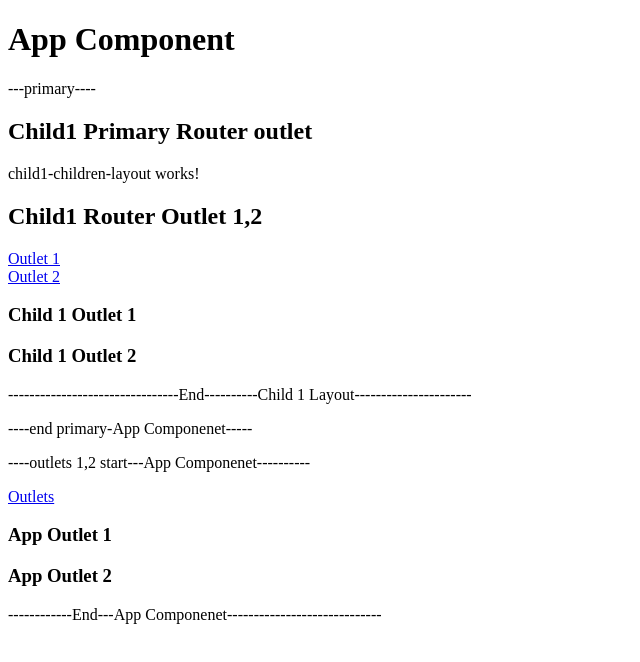
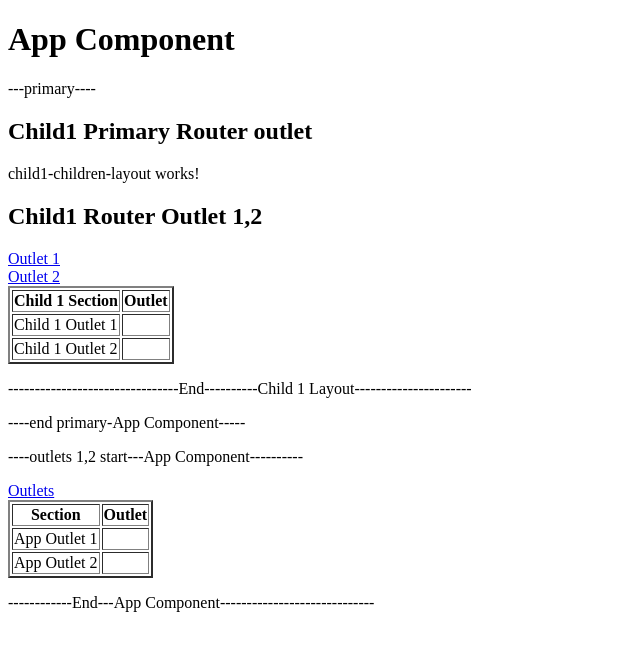
Before and after one commit to timyshark/ng-outlet, an Angular app: page /child1 in a window 1280 px wide. Shown: the top 662 px of the page, without its empty margins (0-640 px from the left). Built offline with nearby package versions, Linux system fonts and the light colour scheme.

Commit message:
added comments for readability

```diff
--- a/src/app/app-routing.module.ts
+++ b/src/app/app-routing.module.ts
@@ -7,19 +7,13 @@ import { OC2Component } from './oc2/oc2.component';
 import { RootLayoutComponent } from './root-layout/root-layout.component';
 
 const routes: Routes = [
-  {path: '' , component: RootLayoutComponent},
-  {path: 'a' , component: AComponent},
-  {path: 'b' , component: BComponent},
-  {
-    path: 'child1',
-    loadChildren: () => import('./child1/child1.module').then(m => m.Child1Module),
-  },
-  {
-    path: 'child2',
-    loadChildren: () => import('./child2/child2.module').then(m => m.Child2Module),
-  },
-  {path: 'oc1' , component: OC1Component, outlet: 'outlet1'},
-  {path: 'oc2' , component: OC2Component, outlet: 'outlet2'},
+  { path: '', component: RootLayoutComponent },
+  { path: 'a', component: AComponent },
+  { path: 'b', component: BComponent },
+  { path: 'child1', loadChildren: () => import('./child1/child1.module').then(m => m.Child1Module) },
+  { path: 'child2', loadChildren: () => import('./child2/child2.module').then(m => m.Child2Module) },
+  { path: 'oc1', component: OC1Component, outlet: 'outlet1' },
+  { path: 'oc2', component: OC2Component, outlet: 'outlet2' },
 ];
 
 @NgModule({
--- a/src/app/app.component.html
+++ b/src/app/app.component.html
@@ -1,11 +1,25 @@
 <h1>App Component</h1>
 <p>---primary----</p>
 <router-outlet></router-outlet>
-<p>----end primary-App Componenet-----</p>
-<p>----outlets 1,2 start---App Componenet----------</p>
+<p>----end primary-App Component-----</p>
+<p>----outlets 1,2 start---App Component----------</p>
 <a [routerLink]="[{ outlets: { outlet1: ['oc1'], outlet2: ['oc2'] } }]">Outlets</a>
-<h3>App Outlet 1</h3>
+<table border="2">
+    <tr>
+        <th>Section</th>
+        <th>Outlet</th>
+    </tr>
+    <tr>
+        <td>App Outlet 1</td>
+        <td><router-outlet name="outlet1"></router-outlet></td>
+    </tr>
+    <tr>
+        <td>App Outlet 2</td>
+        <td><router-outlet name="outlet2"></router-outlet></td>
+    </tr>
+</table>
+<!-- <h3>App Outlet 1</h3>
 <router-outlet name="outlet1"></router-outlet>
 <h3>App Outlet 2</h3>
-<router-outlet name="outlet2"></router-outlet>
-<p>------------End---App Componenet-----------------------------</p>
+<router-outlet name="outlet2"></router-outlet> -->
+<p>------------End---App Component-----------------------------</p>
--- a/src/app/child1/child1-layout/child1-layout.component.html
+++ b/src/app/child1/child1-layout/child1-layout.component.html
@@ -3,8 +3,28 @@
 <h2>Child1 Router Outlet 1,2</h2>
 <a [routerLink]="['/',{ outlets: { outlet1: ['oc1'] } }]">Outlet 1</a><br/>
 <a [routerLink]="['/child1',{ outlets: { outlet2: ['child1-oc2'] } }]">Outlet 2</a><br/>
-<h3>Child 1 Outlet 1</h3>
+<!--
+    This table formating is meaningless, the outlet will cascade all the way to the root origin position
+-->
+<table border="2">
+    <tr>
+        <th>Child 1 Section</th>
+        <th>Outlet</th>
+    </tr>
+    <tr>
+        <td>Child 1 Outlet 1</td>
+        <td><router-outlet name="outlet1"></router-outlet></td>
+    </tr>
+    <tr>
+        <td>Child 1 Outlet 2</td>
+        <td><router-outlet name="outlet2"></router-outlet></td>
+    </tr>
+</table>
+<!--
+    No matter what formatting used, the router outlet goes all the way to the originator root format
+-->
+<!-- <h3>Child 1 Outlet 1</h3>
 <router-outlet name="outlet1"></router-outlet>
 <h3>Child 1 Outlet 2</h3>
-<router-outlet name="outlet2"></router-outlet>
+<router-outlet name="outlet2"></router-outlet> -->
 <p>--------------------------------End----------Child 1 Layout----------------------</p>
```
Also changed, not shown: src/app/child1/child1.module.ts (+3 -14 lines), 1 other file (tests, documents, lock files or other folders).
